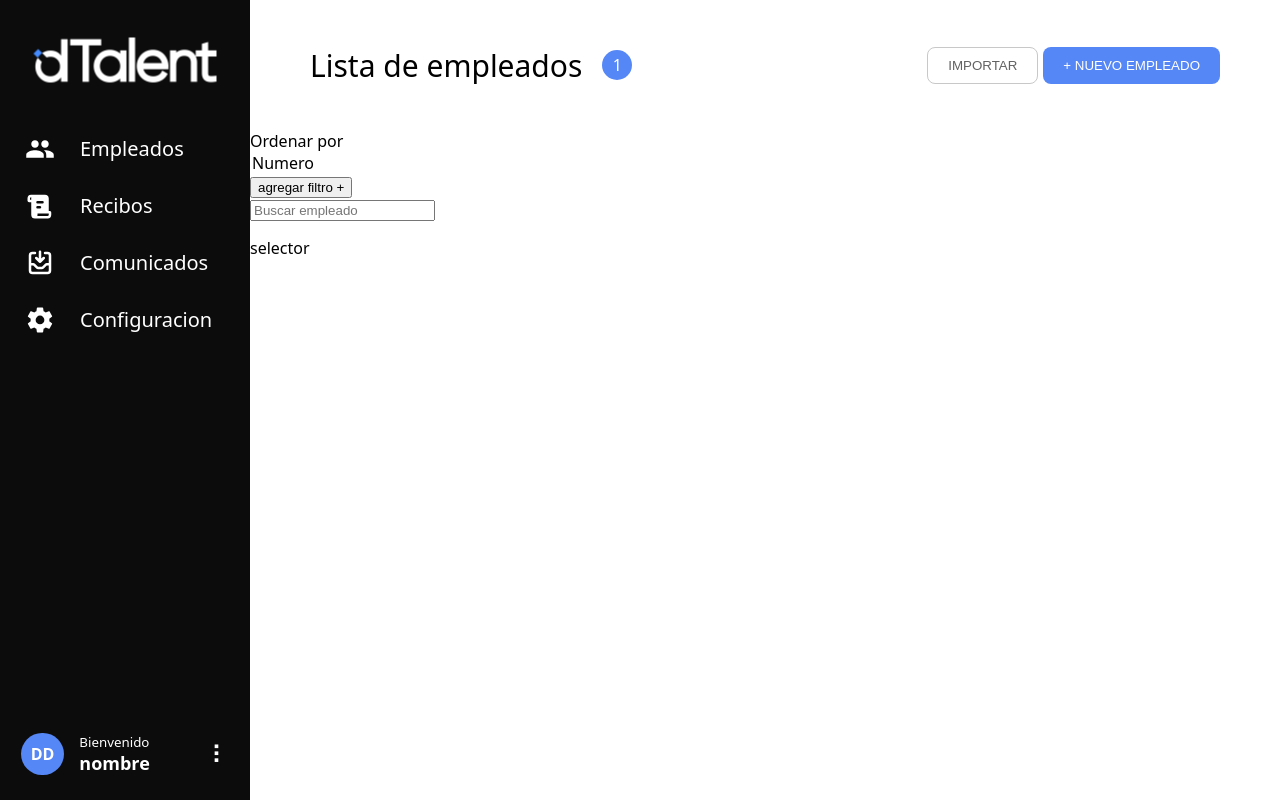
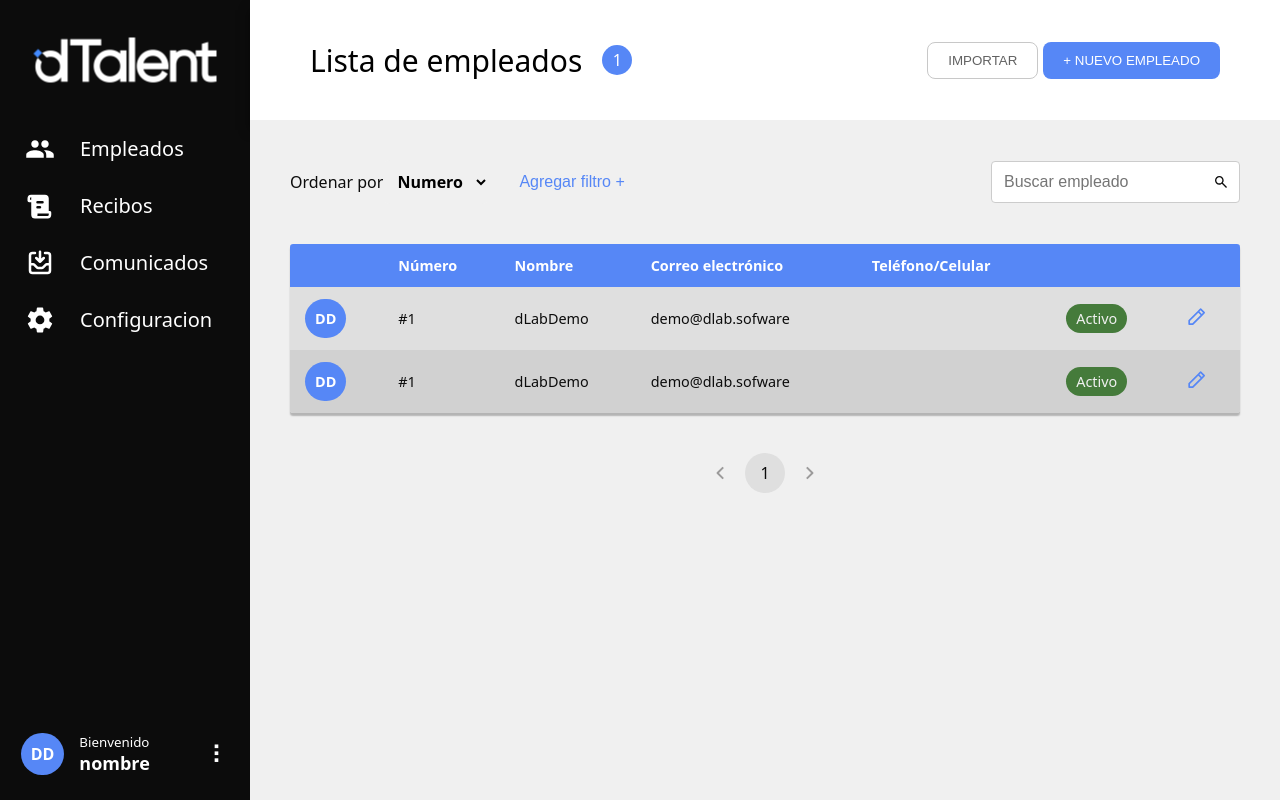
Before and after one commit to SalinasRodrigo/dlab_challenge, a React (Vite) app in the folder client/: page /user in a window 1280 px wide. Built offline with nearby package versions, Linux system fonts and the light colour scheme.

Commit message:
se realizaron los diseños para la tabla de usuarios, agregar filtro aun no esta completamente funcional

```diff
--- a/client/src/MyHeader.css
+++ b/client/src/MyHeader.css
@@ -4,7 +4,8 @@
   display: flex;
   align-items: center;
   justify-content: space-between;
-  height: 130px;
+  height: 120px;
+  box-shadow: 0 10px 10px rgba(0, 0, 0, 0.5);
 }
 
 .title{
@@ -12,7 +13,7 @@
   gap: 20px;
   align-items: center;
   justify-content: center ;
-  padding-left: 60px;
+  padding: 30px 60px;
   height: 100%;
 
   h2{
--- a/client/src/MyNav.css
+++ b/client/src/MyNav.css
@@ -8,6 +8,7 @@
   flex-direction: column;
   justify-content: space-between;
   align-items: center;
+
 }
 
 .top-nav{
@@ -100,7 +101,9 @@ footer{
   border-radius: 5rem;
   padding: 10px;
   font-weight: bold;
-
+  color: #ffffff;
+  width: fit-content;
+  height: fit-content;
 }
 
 .footer-usuario{
--- /dev/null
+++ b/client/src/UserPage.css
@@ -0,0 +1,153 @@
+.main-section{
+  background-color: #f0f0f0;
+  color: #0c0c0c;
+  height: calc(100dvh - 120px);
+}
+
+.filter{
+  display: flex;
+  align-items: center;
+  justify-content: space-between;
+  padding: 40px;
+}
+
+.selector{
+  display: flex;
+  align-items: center;
+  justify-content: center;
+  gap: 20px;
+}
+
+.filtro {
+  display: flex;
+  align-items: center;
+}
+
+.filtro select {
+  padding: 10px;
+  font-family: inherit;
+  font-size:medium;
+  font-weight:600;
+  background-color: #f0f0f0;
+  border: none;
+  cursor: pointer;
+  border-radius: 0.5rem;
+}
+
+.filtro select:hover {
+  background-color: #e6e6e6;
+}
+
+.filtro select:focus {
+  outline: none;
+  border-color: #5687f6;
+  box-shadow: 0 0 5px rgba(86, 135, 246, 0.5);
+}
+
+.add-btn{
+  padding: 10px;
+  background-color: #f0f0f0;
+  border: none;
+  font-size: inherit;
+  color: #5687f6;
+  cursor: pointer;
+}
+
+.search-inp{
+  background-color: #ffffff;
+  display: flex;
+  align-items: center;
+  justify-content: center;
+  border: 1px solid #ccc;
+  border-radius: 4px;
+  padding: 10px;
+
+  input{
+    border: none;
+    outline: none;
+    font-size: 16px;
+    flex: 1;
+  }
+
+}
+
+
+.content-table{
+  border-collapse: collapse;
+  margin: 25px 0;
+  font-size: 0.9em;
+  box-shadow: 0 3px 1.5px rgba(0, 0, 0, 0.25);
+  border-radius: 0.2rem;
+  overflow: hidden;
+  margin: 0 40px;
+  width: calc(100% - 80px);
+}
+
+.content-table thead tr{
+  background-color: #5687f6;
+  color: #ffffff;
+  text-align: left;
+}
+
+.content-table tbody tr{
+  background-color: #dddddddd;
+}
+
+.content-table th,
+.content-table td{
+  padding: 12px 15px;
+}
+
+.estado{
+  background-color: #457b3b;
+  padding: 5px 10px;
+  border-radius: 1rem;
+  color: #f0f0f0;
+}
+
+.edit{
+  border: none;
+  background-color: transparent;
+  cursor: pointer;
+  padding: 5px;
+  svg {
+    color: #5687f6;
+    scale: 1.5;
+  }
+}
+
+.content-table tbody tr:nth-of-type(even){
+  background-color: #ccccccd8;
+}
+
+
+.pages{
+  display: flex;
+  gap: 20px;
+  padding: 40px;
+  align-items: center;
+  justify-content: center;
+
+  span{
+    display: flex;
+    align-items: center;
+    justify-content: center;
+  }
+}
+
+.page{
+  height: 40px;
+  width: 40px;
+  border-radius: 5rem;
+  background-color: #dddddddd;
+}
+
+.right{
+  transform: rotate(180deg);
+}
+
+.right, .left{
+  color: #63626298;
+  scale: 1.5;
+  cursor: pointer;
+}
--- a/client/src/UsersPage.jsx
+++ b/client/src/UsersPage.jsx
@@ -1,21 +1,65 @@
-
+import Search from './icons/Search'
+import Pen from './icons/Pen'
+import './UserPage.css'
+import Arrow from './icons/Arrow'
 
 export const UsersPage = () => {
   return(
-    <section>
-      <div>
-        <div>
-          <label htmlFor="filtro">Ordenar por</label>
-          <section id='filtro'>
-            <option value="Numer">Numero</option>
-          </section>
-          <button>agregar filtro +</button>
+    <section className='main-section'>
+      <form className='filter'>
+        <div className='selector'>
+          <div className='filtro'>
+            <label htmlFor="filtro">Ordenar por</label>
+            <select  id='filtro'>
+              <option value="Numer">Numero</option>
+              <option value="Numer">Numero</option>
+              <option value="Numer">Numero</option>
+            </select>
+          </div>
+          <button className='add-btn'>Agregar filtro +</button>
         </div>
-        <input type="text" name="busqueda" id="busqueda" placeholder='Buscar empleado' />
-      </div>
-      <table></table>
-      <div>
-        <p>selector</p>
+        <div className='search-inp'>
+          <input type="text" name="busqueda" id="busqueda" placeholder='Buscar empleado' />
+          <Search/>
+        </div>
+      </form>
+      <table className='content-table'>
+        <thead >
+          <tr>
+            <th></th>
+            <th>Número</th>
+            <th>Nombre</th>
+            <th>Correo electrónico</th>
+            <th>Teléfono/Celular</th>
+            <th></th>
+            <th></th>
+          </tr>
+        </thead>
+        <tbody>
+          <tr>
+            <td><div className='profile-picture' >DD</div></td>
+            <td>#1</td>
+            <td>dLabDemo</td>
+            <td>demo@dlab.sofware</td>
+            <td></td>
+            <td><span className='estado'>Activo</span></td>
+            <td><button className='edit'><Pen/></button></td>
+          </tr>
+          <tr>
+            <td><div className='profile-picture' >DD</div></td>
+            <td>#1</td>
+            <td>dLabDemo</td>
+            <td>demo@dlab.sofware</td>
+            <td></td>
+            <td><span className='estado'>Activo</span></td>
+            <td><button className='edit'><Pen/></button></td>
+          </tr>
+        </tbody>
+      </table>
+      <div className='pages'>
+        <span className='right'><Arrow/></span>
+        <span className='page'>1</span>
+        <span className='left'><Arrow/></span>
       </div>
     </section>
   )
--- /dev/null
+++ b/client/src/icons/Arrow.jsx
@@ -0,0 +1,3 @@
+export default function Arrow(props) {
+	return (<svg xmlns="http://www.w3.org/2000/svg" width="0.5em" height="1em" viewBox="0 0 12 24" {...props}><path fill="currentColor" fillRule="evenodd" d="M10.157 12.711L4.5 18.368l-1.414-1.414l4.95-4.95l-4.95-4.95L4.5 5.64l5.657 5.657a1 1 0 0 1 0 1.414"></path></svg>);
+}
--- /dev/null
+++ b/client/src/icons/Pen.jsx
@@ -0,0 +1,3 @@
+export default function Pen(props) {
+	return (<svg xmlns="http://www.w3.org/2000/svg" width="1em" height="1em" viewBox="0 0 24 24" {...props}><path fill="currentColor" d="M22 7.24a1 1 0 0 0-.29-.71l-4.24-4.24a1 1 0 0 0-.71-.29a1 1 0 0 0-.71.29l-2.83 2.83L2.29 16.05a1 1 0 0 0-.29.71V21a1 1 0 0 0 1 1h4.24a1 1 0 0 0 .76-.29l10.87-10.93L21.71 8a1.2 1.2 0 0 0 .22-.33a1 1 0 0 0 0-.24a.7.7 0 0 0 0-.14ZM6.83 20H4v-2.83l9.93-9.93l2.83 2.83ZM18.17 8.66l-2.83-2.83l1.42-1.41l2.82 2.82Z"></path></svg>);
+}
--- /dev/null
+++ b/client/src/icons/Search.jsx
@@ -0,0 +1,4 @@
+
+export default function Search(props) {
+	return (<svg xmlns="http://www.w3.org/2000/svg" width="1em" height="1em" viewBox="0 0 24 24" {...props}><path fill="currentColor" d="m19.6 21l-6.3-6.3q-.75.6-1.725.95T9.5 16q-2.725 0-4.612-1.888T3 9.5t1.888-4.612T9.5 3t4.613 1.888T16 9.5q0 1.1-.35 2.075T14.7 13.3l6.3 6.3zM9.5 14q1.875 0 3.188-1.312T14 9.5t-1.312-3.187T9.5 5T6.313 6.313T5 9.5t1.313 3.188T9.5 14"></path></svg>);
+}
```
